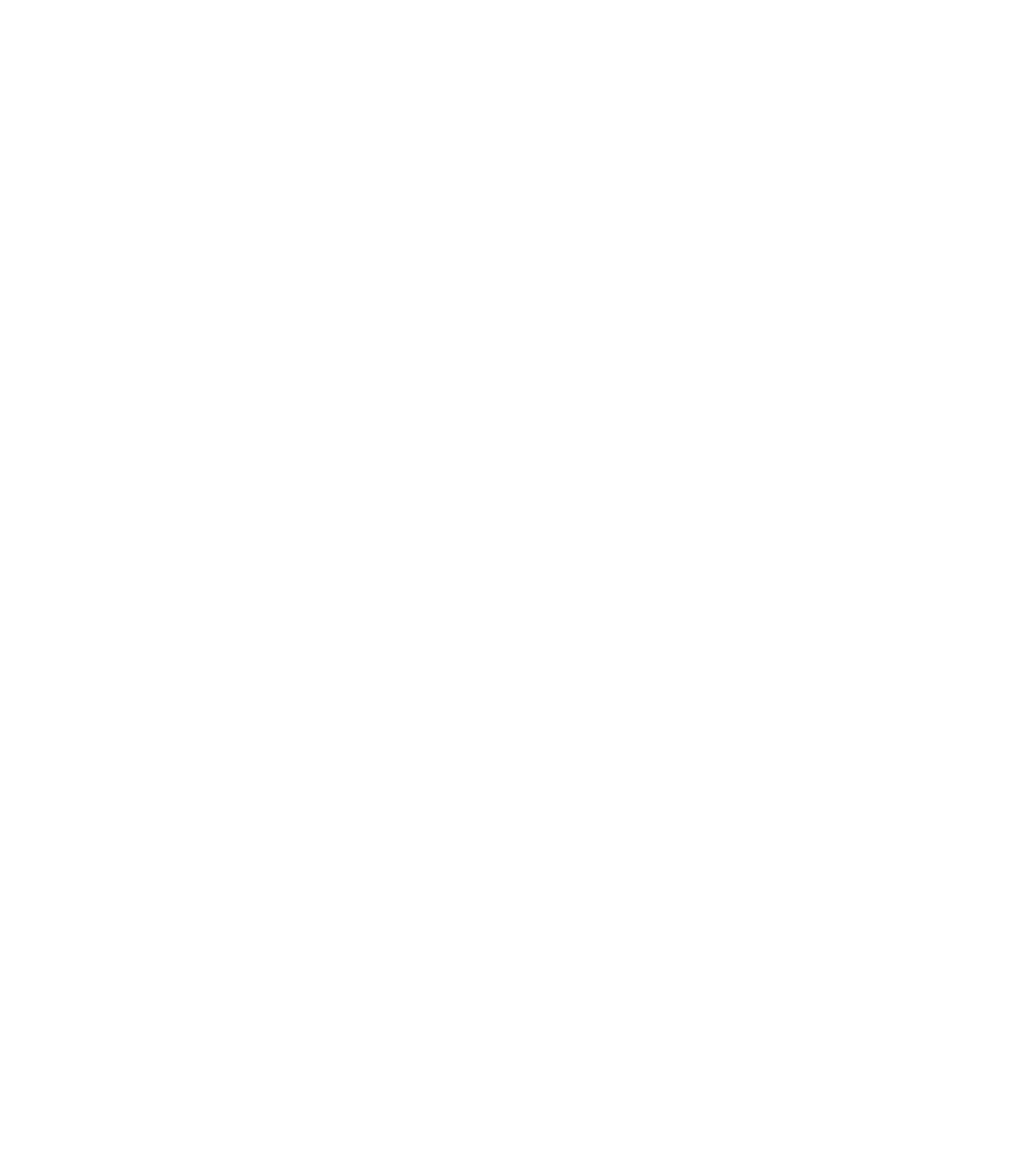
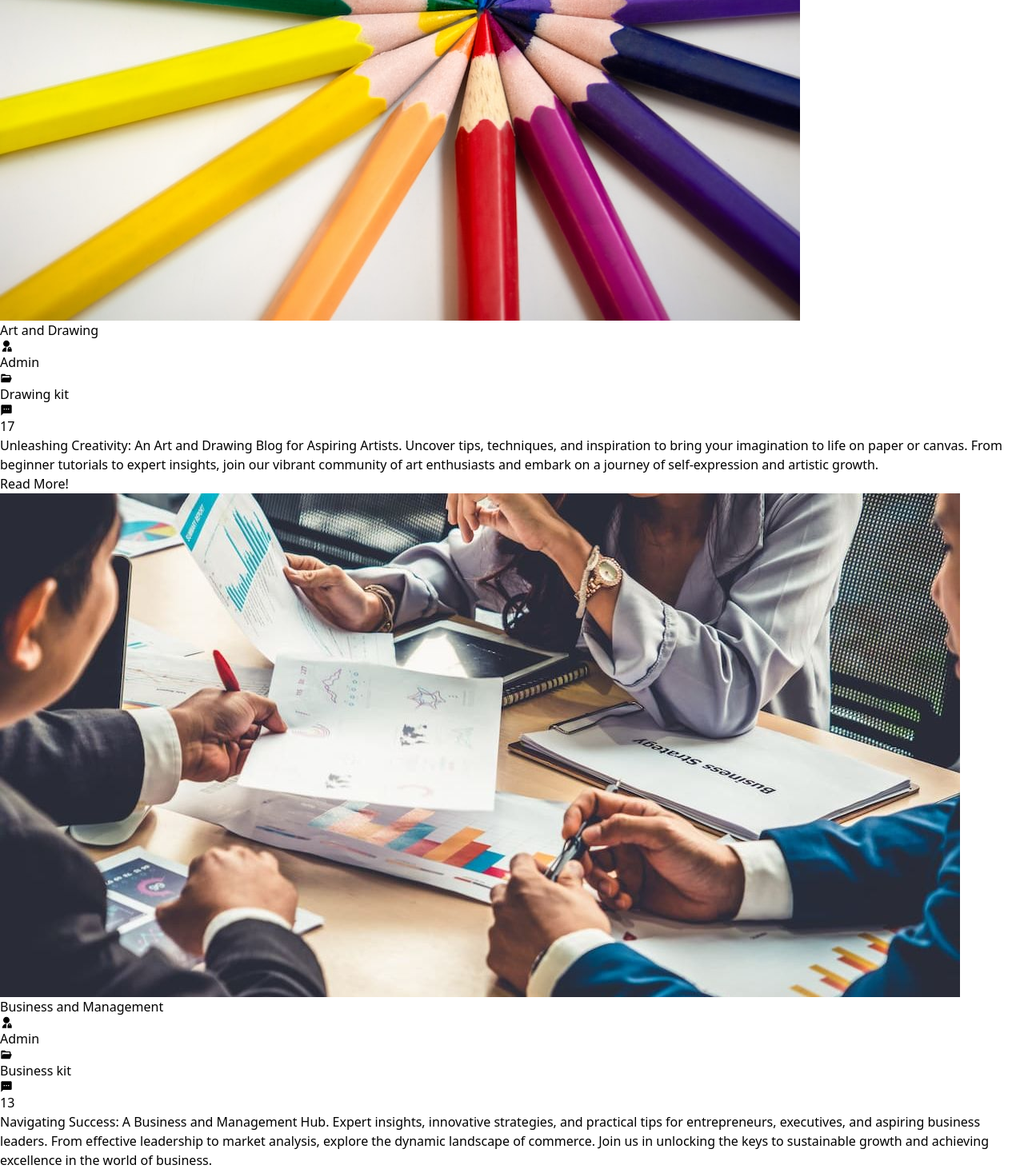
Before and after one commit to tofael005/amari-college, a React (Vite) app: page / in a window 1280 px wide. Shown: the part 6766-8233 px from the top of the page at 80% size. Before the commit the page ends 6500 px from the top, so only its background shows below. Built offline with nearby package versions, Linux system fonts and the light colour scheme.

Commit message:
business blog added

```diff
--- a/src/Pages/About.jsx
+++ b/src/Pages/About.jsx
@@ -2,18 +2,20 @@ import { RiAdminFill } from 'react-icons/ri';
 import { BiSolidFolderOpen } from 'react-icons/bi';
 import { MdTextsms } from 'react-icons/md';
 import blog1 from "../assets/blog/blog.webp"
+import blog2 from "../assets/blog/blog2.jpg"
+import blog3 from "../assets/blog/blog3.jpg"
 import { Link } from 'react-router-dom';
 const About = () => {
     return (
         <div className="max-w-[1240px] mx-auto mb-10 mt-10">
             <div className="text-center mt-20 text-[#05b6d1]">
                 <h1 className="font-bold"> --- Letest Blogs ---</h1>
-                <h1 className="text-3xl font-bold">Latest Articles From Blog</h1>
+                <h1 className="text-3xl font-bold">Latest Articles From The College</h1>
             </div>
 
             <div className="grid md:grid-cols-3 gap-6 px-3">
                 <div className='mt-10'>
-                    <img className='rounded-md' src={blog1} alt="" />
+                    <img className='rounded-md h-[300px]' src={blog1} alt="" />
                     <div>
                         <h1 className='text-xl font-bold my-4'>Science and Technology</h1>
                         <div className='flex gap-4 items-center'>
@@ -31,7 +33,51 @@ const About = () => {
                             </div>
                         </div>
                         <p className='my-4'>Exploring the wonders of our universe, from quantum mysteries to distant galaxies. Unraveling complex topics in a reader-friendly way. Uniting science enthusiasts and sparking curiosity. Join us on a journey of discovery, where knowledge meets fascination, and science illuminates the path to understanding. Welcome to our captivating science blog.</p>
-                        <button className="bg-[#05b6d1] rounded-md px-4 py-2 mt-2"><Link to="science">Read More!</Link></button>
+                        <button className="bg-[#05b6d1] rounded-md px-4 py-2 mt-2 text-white font-semibold"><Link to="/science">Read More!</Link></button>
+                    </div>
+                </div>
+                <div className='mt-10'>
+                    <img className='rounded-md h-[300px]' src={blog2} alt="" />
+                    <div>
+                        <h1 className='text-xl font-bold my-4'>Art and Drawing</h1>
+                        <div className='flex gap-4 items-center'>
+                            <div className='flex gap-2 items-center'>
+                                <RiAdminFill className='text-[#05b6d1]' />
+                                <h1>Admin</h1>
+                            </div>
+                            <div className='flex gap-2 items-center'>
+                                <BiSolidFolderOpen className='text-[#05b6d1]' />
+                                <h1>Drawing kit</h1>
+                            </div>
+                            <div className='flex gap-2 items-center'>
+                                <MdTextsms className='text-[#05b6d1]' />
+                                <h1>17</h1>
+                            </div>
+                        </div>
+                        <p className='my-4'>Unleashing Creativity: An Art and Drawing Blog for Aspiring Artists. Uncover tips, techniques, and inspiration to bring your imagination to life on paper or canvas. From beginner tutorials to expert insights, join our vibrant community of art enthusiasts and embark on a journey of self-expression and artistic growth.</p>
+                        <button className="bg-[#05b6d1] rounded-md px-4 py-2 mt-2 text-white font-semibold"><Link to="/art">Read More!</Link></button>
+                    </div>
+                </div>
+                <div className='mt-10'>
+                    <img className='rounded-md h-[300px]' src={blog3} alt="" />
+                    <div>
+                        <h1 className='text-xl font-bold my-4'>Business and Management</h1>
+                        <div className='flex gap-4 items-center'>
+                            <div className='flex gap-2 items-center'>
+                                <RiAdminFill className='text-[#05b6d1]' />
+                                <h1>Admin</h1>
+                            </div>
+                            <div className='flex gap-2 items-center'>
+                                <BiSolidFolderOpen className='text-[#05b6d1]' />
+                                <h1>Business kit</h1>
+                            </div>
+                            <div className='flex gap-2 items-center'>
+                                <MdTextsms className='text-[#05b6d1]' />
+                                <h1>13</h1>
+                            </div>
+                        </div>
+                        <p className='my-4'>Navigating Success: A Business and Management Hub. Expert insights, innovative strategies, and practical tips for entrepreneurs, executives, and aspiring business leaders. From effective leadership to market analysis, explore the dynamic landscape of commerce. Join us in unlocking the keys to sustainable growth and achieving excellence in the world of business.</p>
+                        <button className="bg-[#05b6d1] rounded-md px-4 py-2 mt-2 text-white font-semibold"><Link to="/business">Read More!</Link></button>
                     </div>
                 </div>
             </div>
--- /dev/null
+++ b/src/Pages/Blog/ArtDrawing.jsx
@@ -0,0 +1,15 @@
+import blog2 from "../../assets/blog/blog2.jpg"
+
+const ArtDrawing = () => {
+    return (
+        <div className="max-w-[1240px] mx-auto mt-16">
+            <h1 className="text-center my-8 text-3xl font-bold text-[#05b6d1]">--- The article of Art and Drawing ---</h1>
+           <div className="grid md:grid-cols-2 gap-6 px-3">
+            <img className="rounded-md" src={blog2} alt="" />
+            <p className="text-justify"><span className="font-semibold text-xl">Brushstrokes of Inspiration: Nurturing Creativity in an Art and Drawing Blog</span>Welcome to our colorful haven, where imagination knows no bounds and creativity flows endlessly. Dive into a world of art and drawing, where we celebrate the beauty of self-expression through various mediums. From graphite sketches to vibrant acrylics, we cater to artists of all levels, fostering a supportive environment for learning and growth.Explore a treasure trove of step-by-step tutorials, unlocking the secrets of capturing light and shadow, mastering perspective, and infusing emotions into your artwork. Our blog is brimming with interviews from accomplished artists, providing valuable insights and tricks of the trade.Discover the latest art trends, exhibitions, and art history anecdotes that will deepen your appreciation for this captivating world. We also delve into the power of creativity and its therapeutic benefits, embracing art as a form of mindfulness and relaxation.Whether you're a seasoned artist or a beginner dipping your brush for the first time, our community of art enthusiasts awaits you. Join us on this artistic odyssey, where each stroke tells a story, and the canvas becomes a gateway to self-discovery. Let's paint the world with boundless inspiration and passion and passion!</p>
+           </div>
+        </div>
+    );
+};
+
+export default ArtDrawing;
--- /dev/null
+++ b/src/Pages/Blog/Business.jsx
@@ -0,0 +1,15 @@
+import blog3 from "../../assets/blog/blog3.jpg"
+
+const Business = () => {
+    return (
+        <div className="max-w-[1240px] mx-auto mt-20">
+            <h1 className="text-center my-8 text-3xl font-bold text-[#05b6d1]">--- The article of Business ---</h1>
+            <div className="grid md:grid-cols-2 gap-6 px-3">
+                <img className="rounded-md" src={blog3} alt="" />
+                <p className="text-justify"><span className="font-semibold text-xl">Empowering Business Minds: Your Ultimate Business and Management Resource</span>Welcome to a dynamic platform where the realms of business and management converge. Whether you're an aspiring entrepreneur, a seasoned executive, or a curious learner, our blog is your gateway to a wealth of knowledge and actionable insights.Delve into the art of leadership, organizational behavior, and strategic planning, as we explore the intricacies of running successful ventures. Unravel the mysteries of marketing, finance, and human resources, and discover innovative approaches that drive growth and profitability.Stay ahead of the curve with in-depth analysis of market trends, case studies, and interviews with industry pioneers. We navigate the ever-changing business landscape, equipping you with the tools to adapt and thrive.From optimizing productivity to fostering a vibrant corporate culture, we advocate for sustainable practices that create a positive impact on both businesses and society.</p>
+            </div>
+        </div>
+    );
+};
+
+export default Business;
--- a/src/Pages/Blog/Science.jsx
+++ b/src/Pages/Blog/Science.jsx
@@ -3,7 +3,7 @@ import blog1 from "../../assets/blog/blog.webp"
 const Science = () => {
     return (
         <div>
-            <h1 className="text-center my-8 text-3xl font-bold text-[#05b6d1]">The article of Science</h1>
+            <h1 className="text-center my-8 text-3xl font-bold text-[#05b6d1]">--- The article of Science ---</h1>
             <div className="max-w-[1240px] mx-auto grid md:grid-cols-2 gap-6 items-center mt-14">
                 <img className="rounded-md" src={blog1} alt="" />
                 <p className="text-justify"><span className="font-semibold text-xl">The Enigmatic Nature of Dark Matter: Unveiling the Universe's Elusive Secret:</span> Dark matter, an enigmatic cosmic component, continues to baffle scientists worldwide. Accounting for approximately 27% of the universe's total mass-energy content, dark matter's presence is inferred through gravitational effects on visible matter. However, its exact nature remains elusive, with no direct detection to date.The Standard Model of particle physics fails to explain dark matter, necessitating the existence of new particles and forces beyond our current understanding. Various experiments, including those using sophisticated detectors deep underground and high-energy particle colliders, have attempted to catch a glimpse of these mysterious particles, yet they persist in evading detection. The implications of dark  the gravitational glue that shapes the large-scale structure of the cosmos, enabling the formation of galaxies and galaxy clusters. Without it, the universe would be a vastly different place, devoid of the celestial structures we observe today.Understanding dark matter is crucial for deciphering the the Big Bang and the cosmic microwave background radiation. Moreover, its influence on galaxy formation and distribution provides essential insights into the evolution of galaxies and the cosmos.</p>
```
Also changed, not shown: src/Router/Router.jsx (+10 -0 lines), src/assets/blog/blog2.jpg (added), src/assets/blog/blog3.jpg (added).
